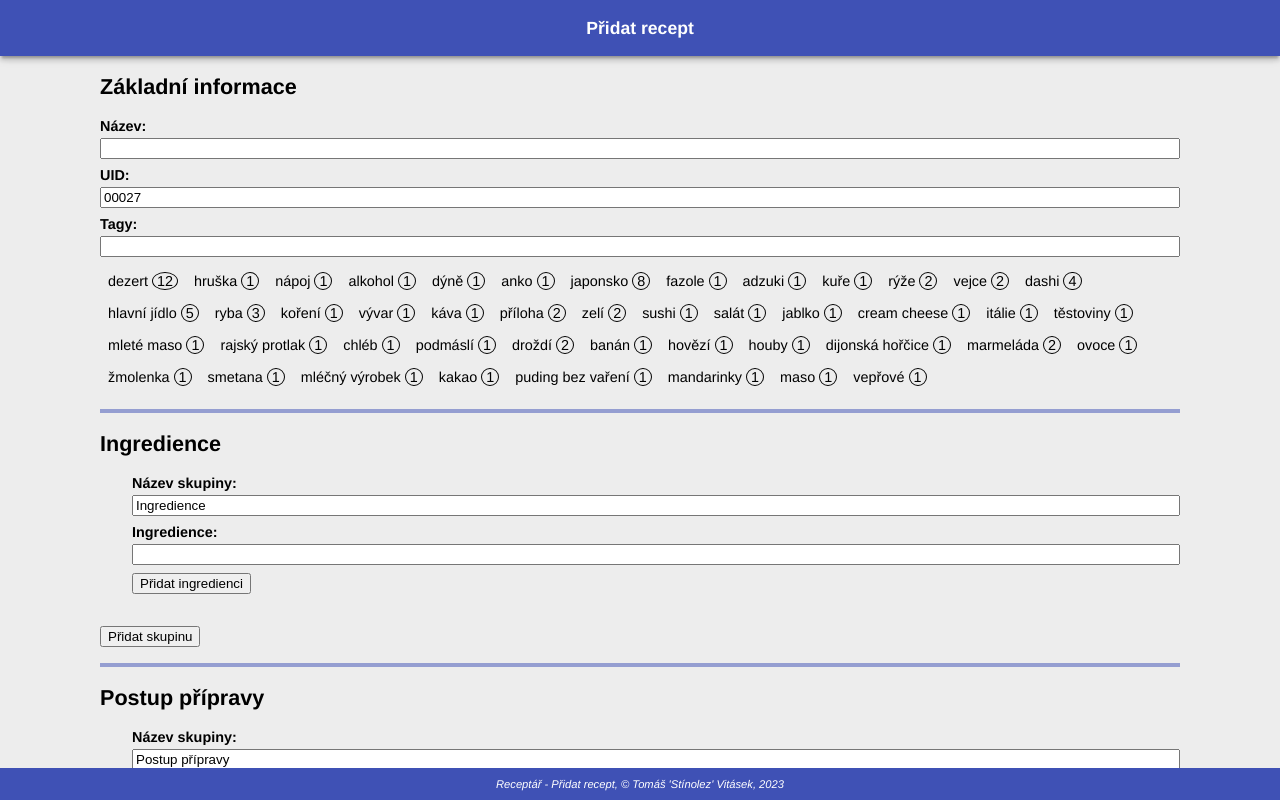
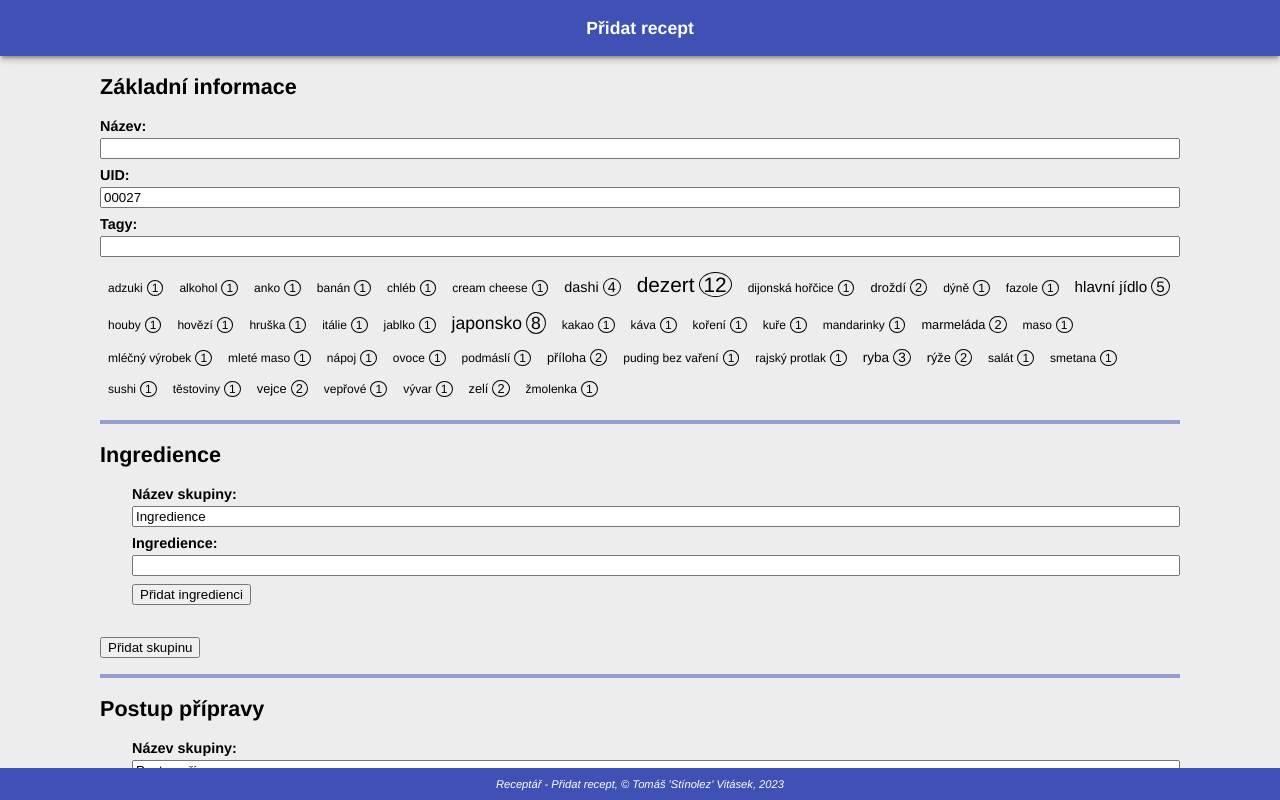
Before and after one commit to Stinolez/Recepty, a plain HTML site: page __support/add_recipe.html in a window 1280 px wide. Drawn offline with Linux system fonts and the light colour scheme.

Commit message:
Add recipe helper page -  formatting and small adjustments

```diff
--- a/__support/add_recipe.html
+++ b/__support/add_recipe.html
@@ -1,13 +1,16 @@
 <!DOCTYPE html>
 <html lang="cs">
+
 <head>
   <meta charset="utf-8">
   <meta http-equiv="X-UA-Compatible" content="IE=edge">
   <meta name="viewport" content="width=device-width, minimum-scale=1.0, maximum-scale=1.0, user-scalable=no">
   <title>Přidat recept</title>
-  <link rel="stylesheet" type="text/css" href="add_recipe.css">
+  <link rel="stylesheet" type="text/css" href="add_recipe.min.css">
 </head>
+
 <body>
+
   <body>
 
     <!-- HEADER -->
@@ -49,7 +52,7 @@
       <h2>Poznámky</h2>
       <section class="notes-group">
         <label for="notes-group-item">Poznámka:</label>
-      <input type="text" name="notes-group-item" class="notes-group-item"/>
+        <input type="text" name="notes-group-item" class="notes-group-item" />
         <button class="add-notes-item">Přidat poznámku</button>
       </section>
       <button id="generate">Generovat</button>
@@ -72,7 +75,8 @@
     </div>
 
     <!-- Scripts -->
-  <script src="add_recipe.js"></script>
+    <script src="add_recipe.min.js"></script>
 
   </body>
+
 </html>
--- a/__support/add_recipe.js
+++ b/__support/add_recipe.js
@@ -62,6 +62,7 @@ var app = (function () {
     let data      = JSON.parse(json).data
       , maxID     = ''
       , tags      = []
+      , tags_list = []
       , tag_cloud = document.getElementById('tag-cloud');
 
     // Data sort
@@ -83,12 +84,18 @@ var app = (function () {
       return acc[curr] ? ++acc[curr] : acc[curr] = 1, acc
     }, {});
 
+    for (let key in occurrences) {
+      tags_list.push({'name': key, 'value': occurrences[key]})
+    }
+    tags_list = sortByKey(tags_list, 'name');
+
     // Place the tag cloud
-    for (let key in occurrences) {
+    for (let i = 0; i < tags_list.length; i++) {
       let span = document.createElement('span');
-      span.innerText          = key;
+      span.innerText          = tags_list[i].name;
       span.classList          = 'tag-cloud-detail';
-      span.dataset.occurences = occurrences[key];
+      span.dataset.occurences = tags_list[i].value;
+      span.style.fontSize     = (0.7 + (tags_list[i].value / 20)) + 'rem';
       tag_cloud.appendChild(span);
     }
 
```
Also changed, not shown: __support/add_recipe.min.css (added), __support/add_recipe.min.js (added), 2 other files. Lines whose indentation alone changed are shown as unchanged.
